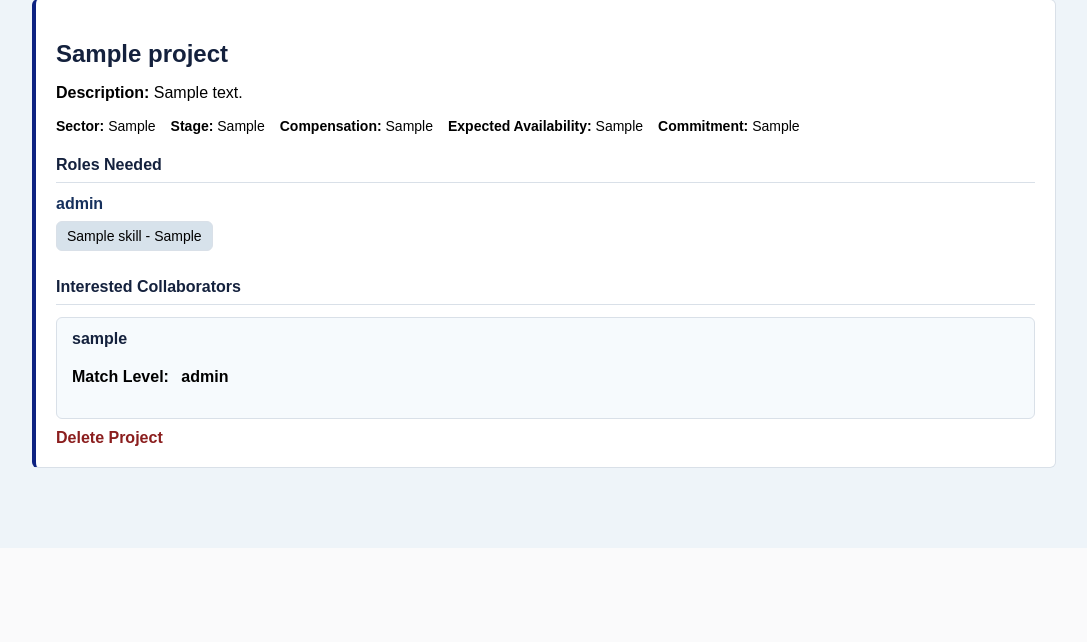
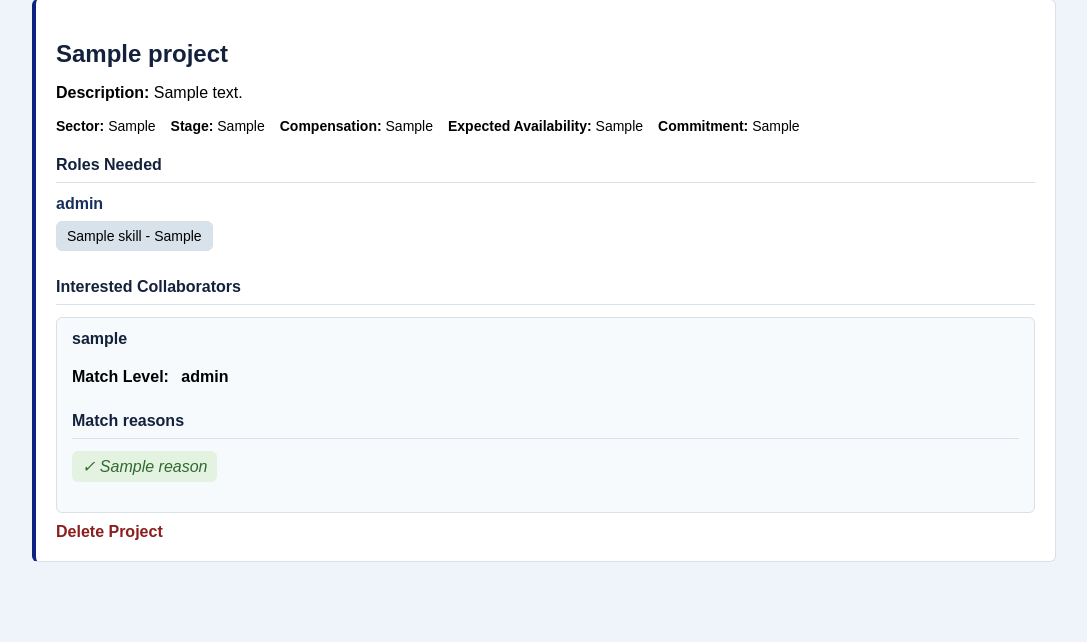
Before and after one commit to RanaAboudawoud/Team-Formation-Platform, a Django app: template core/templates/core/idea_maker_profile.html in a window 1280 px wide. Shown: the part 611-1253 px from the top of the page, without its empty margins (96-1183 px from the left). Before the commit the page ends 1079 px from the top, so only its background shows below. Run offline with Django 5.2, Linux system fonts and the light colour scheme; tables that the repository leaves empty hold one stand-in row (values such as "Sample post"); the template is opened without the code that fills it: values that come from a table or form of the project are taken from there, most other values are stand-ins (such as "Sample title", 1, 10 or a date in 2020).

Commit message:
Display collaborator ranking reasons (#173)

```diff
--- a/core/collaborator_matching.py
+++ b/core/collaborator_matching.py
@@ -1,5 +1,5 @@
 from .models import Project_interest
-from .matching import calculate_project_score, get_match_level
+from .matching import calculate_project_score, get_match_level, get_recommended_reasons
 from operator import itemgetter
 
 def get_interested_collaborators(project):
@@ -34,8 +34,9 @@ def rank_interested_collaborators(project):
     for collaborator in available_collaborators:
         score = calculate_collaborator_match_score(collaborator, project)
         match_level = get_match_level(score)
+        reasons = get_recommended_reasons(collaborator, project)
 
-        ranked_collaborators.append((collaborator, score, match_level))
+        ranked_collaborators.append((collaborator, score, match_level, reasons))
 
     ranked_collaborators.sort(key = itemgetter(1), reverse = True)
 
--- a/core/templates/core/idea_maker_profile.html
+++ b/core/templates/core/idea_maker_profile.html
@@ -63,7 +63,7 @@
 
             <h4 class = "requirements-heading">Interested Collaborators</h4>
 
-            {% for collaborator, score, match_level in ranked_collaborators %}
+            {% for collaborator, score, match_level, reasons in ranked_collaborators %}
 
                 <div class = "interested-collaborator">
 
@@ -77,6 +77,17 @@
                             {% elif match_level == 'Very good' %}match-very-good
                             {% endif %}"> {{ match_level }} </span>
                     </p>
+
+                    <h4 class = "requirements-heading">Match reasons</h4>
+
+                    <div class = "match-reasons">
+
+                        {% for reason in reasons %}
+                            <span class = "match-reason-tag">✓ {{ reason }}</span>
+
+                        {% endfor %}
+
+                    </div>
 
                 </div>
 
```
